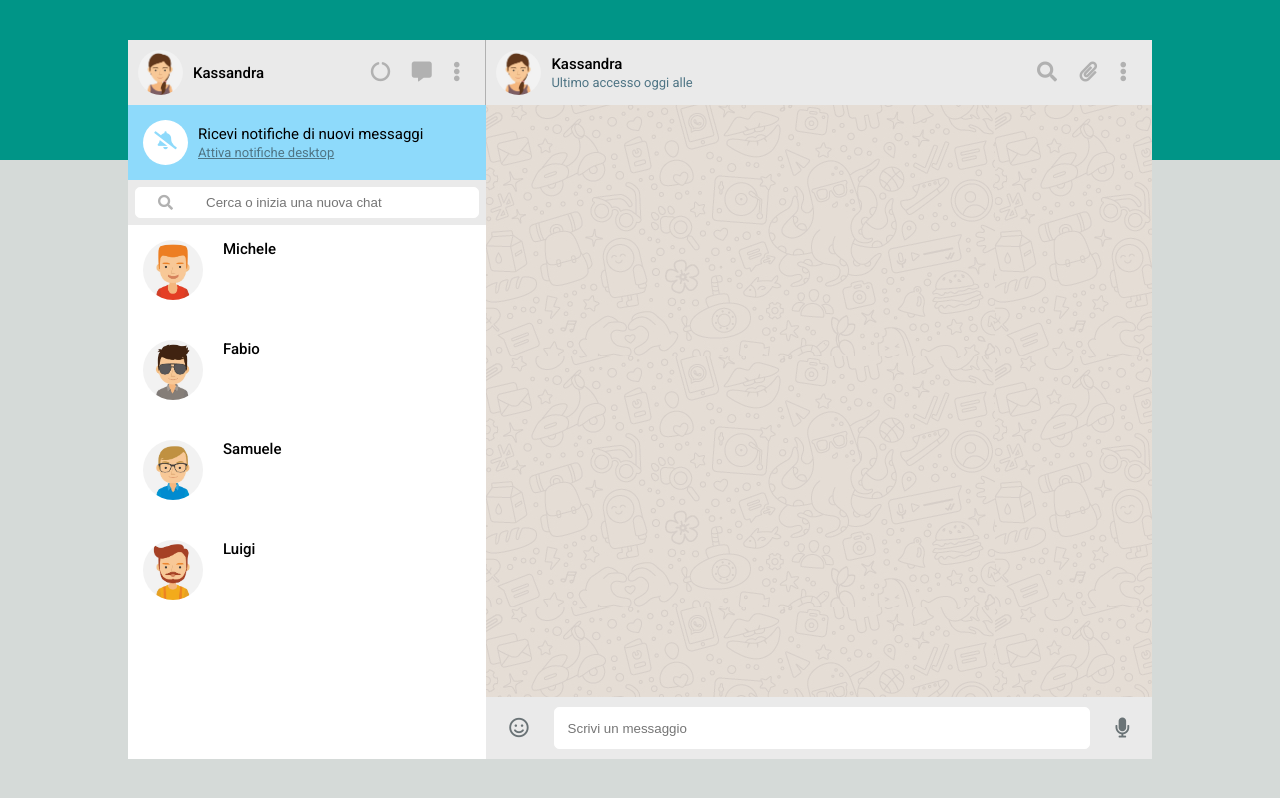
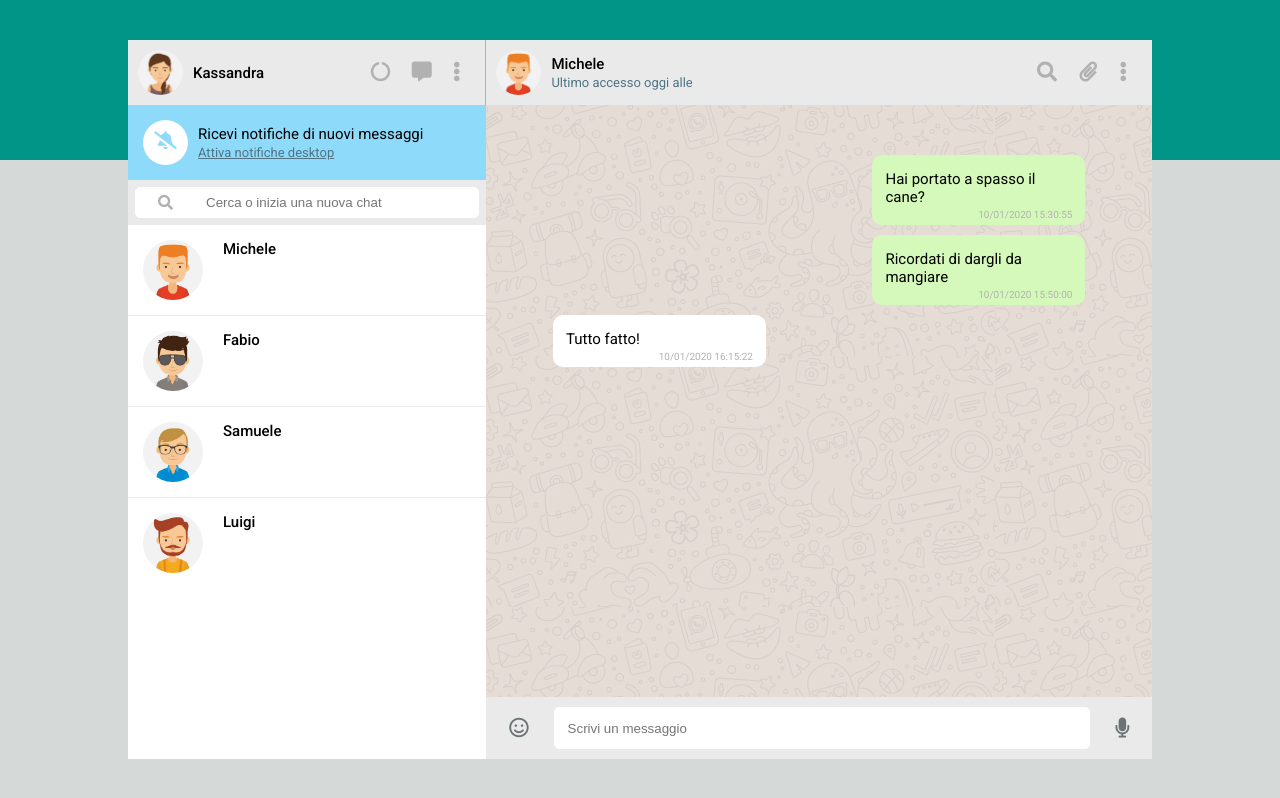
Before and after one commit to Alebacce/vue-boolzapp, a plain HTML site: page index.html in a window 1280 px wide. Drawn offline with nearby package versions, Linux system fonts and the light colour scheme.

Commit message:
Milestone 2 completed

```diff
--- a/css/style.css
+++ b/css/style.css
@@ -176,7 +176,7 @@ body {
 
 .contact-list .contact-info {
     padding: 15px;
-    border-bottom: 1px solid #b1b1b1;
+    border-bottom: 1px solid #eaeaea;
 }
 
 .contact-list .contact-info:last-child {
@@ -230,7 +230,10 @@ main {
 }
 
 .message {
-    padding: 15px 12.5px;
+    padding-top: 15px;
+    padding-left: 13px;
+    padding-right: 13px;
+    padding-bottom: 5px;
     width: 40%;
     border-radius: 10px;
     margin-bottom: 10px;
@@ -245,6 +248,13 @@ main {
 
 .message.received {
     background-color: white;
+}
+
+.message .date {
+    font-size: 10px;
+    text-align: right;
+    color: #b1b1b1;
+    margin-top: 3px;
 }
 /* End Main: Chat Section */
 
--- a/index.html
+++ b/index.html
@@ -89,13 +89,11 @@
                     <div class="contact-list">
                         <ul>
                             <!-- Single Contact Info -->
-                            <li v-for="(contact, index) in contacts">
-                                <div class="contact-info">
+                            <li v-for="(contact, index) in contacts" @click="showChat(index)" class="contact-info">
                                     <div class="contact-box">
-                                        <img :src="'img/avatar' + contacts[index].avatar + '.jpg'" alt="Avatar of contact">
+                                        <img :src="'img/avatar' + contacts[index].avatar + '.jpg'" :alt="contact.name">
                                     </div>
                                     <span class="contact-name">{{ contacts[index].name }}</span>
-                                </div>
                             </li>
                             <!-- End Single Contact Info -->
 
@@ -115,10 +113,10 @@
                     <!-- Contact Info -->
                     <div class="contact-info">
                         <div class="contact-box">
-                            <img src="img/avatar_io.jpg" alt="Avatar of myself">
+                            <img :src="'img/avatar' + contacts[selectedContactIndex].avatar + '.jpg'" :alt="contacts[selectedContactIndex].name">
                         </div>
                         <div class="contact-name-and-access">
-                            <div class="contact-name">Kassandra</div>
+                            <div class="contact-name">{{ contacts[selectedContactIndex].name }}</div>
                             <div class=" small-text">Ultimo accesso oggi alle</div>
                         </div>
                     </div>
@@ -147,7 +145,18 @@
                 <main>
                     <div class="main-container">
                         <ul class="messages-ul">
-                            <li v-for="(message, index) in contacts.messages" class="message">{{ contacts[index].messages[index].text }}</li>
+                            <!-- Sto iterando messages, index si riferisce all'index del messaggio. Per far capire
+                            a quale contacts ci stiamo riferendo dobbiamo invece specificarlo noi con un altra variabile.
+                            Essendo che quindi sto iterando i messaggi, mi basta postare messagge.text e lui mi creerà un
+                            <li> per ogni messaggio. Con la classe interattiva si dedcide se è iviato o ricevuto-->
+                            <li v-for="(message, index) in contacts[selectedContactIndex].messages" class="message" :class="message.status">
+                                <div>
+                                    {{ message.text }}
+                                </div>
+                                <div class="date">
+                                    {{ message.date }}
+                                </div>
+                            </li>
                         </ul>
                     </div>
                 </main>
@@ -162,7 +171,7 @@
                             <i class="far fa-smile"></i>
                         </div>
                         <!-- Input Send Message -->
-                        <input type="text" placeholder="Scrivi un messaggio">
+                        <input @keyup.enter="sendMessage" type="text" placeholder="Scrivi un messaggio">
                         <!-- Icon -->
                         <div class="send-message-icon">
                             <i class="fas fa-microphone"></i>
--- a/js/script.js
+++ b/js/script.js
@@ -14,6 +14,7 @@
 var app = new Vue ({
     el: '#root',
     data: {
+        selectedContactIndex : 0,
         contacts: [
 	{
 		name: 'Michele',
@@ -103,7 +104,14 @@ var app = new Vue ({
     },
 
     methods: {
+        showChat(index) {
+            this.selectedContactIndex = index;
+            console.log(this.selectedContactIndex);
+        },
 
+        sendMessage() {
+
+        }
     }
 
 });
```
